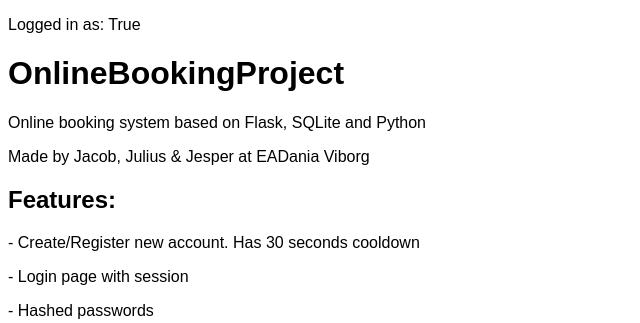
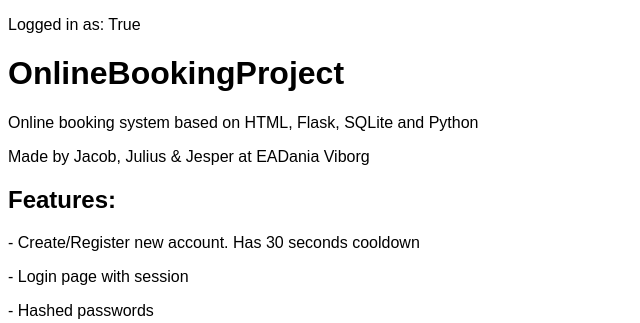
Before and after one commit to Jesp9025/OnlineBookingProject, a Flask app: page /about in a window 1280 px wide. Shown: the part 54-377 px from the top of the page, without its empty margins (0-640 px from the left). Run offline with Flask 2, Linux system fonts and the light colour scheme; a user stored in the database is signed in; some web fonts are replaced.

Commit message:
update about.html

```diff
--- a/templates/about.html
+++ b/templates/about.html
@@ -66,7 +66,7 @@
 </body>
 <p>Logged in as: {{ username }}</p>
 <h1>OnlineBookingProject</h1>
-<p>Online booking system based on Flask, SQLite and Python</p>
+<p>Online booking system based on HTML, Flask, SQLite and Python</p>
 <p>Made by Jacob, Julius & Jesper at EADania Viborg</p>
 
 
@@ -86,6 +86,7 @@
 <p>- Update User: Username, password, email, admin status, delete user(admins only)</p>
 <p>- Admin Logs. Logs will display if an admin made a change to a user and a list of all bookings made in history</p>
 <p>- Bug submit. Email will be sent to an administrator</p>
+
 <h2>Limitations:</h2>
 <p>Not possible to book "into the future"</p>
 <p>Meaning, when you create a booking, items/equipment is booked instantly for 1 day</p>
```
